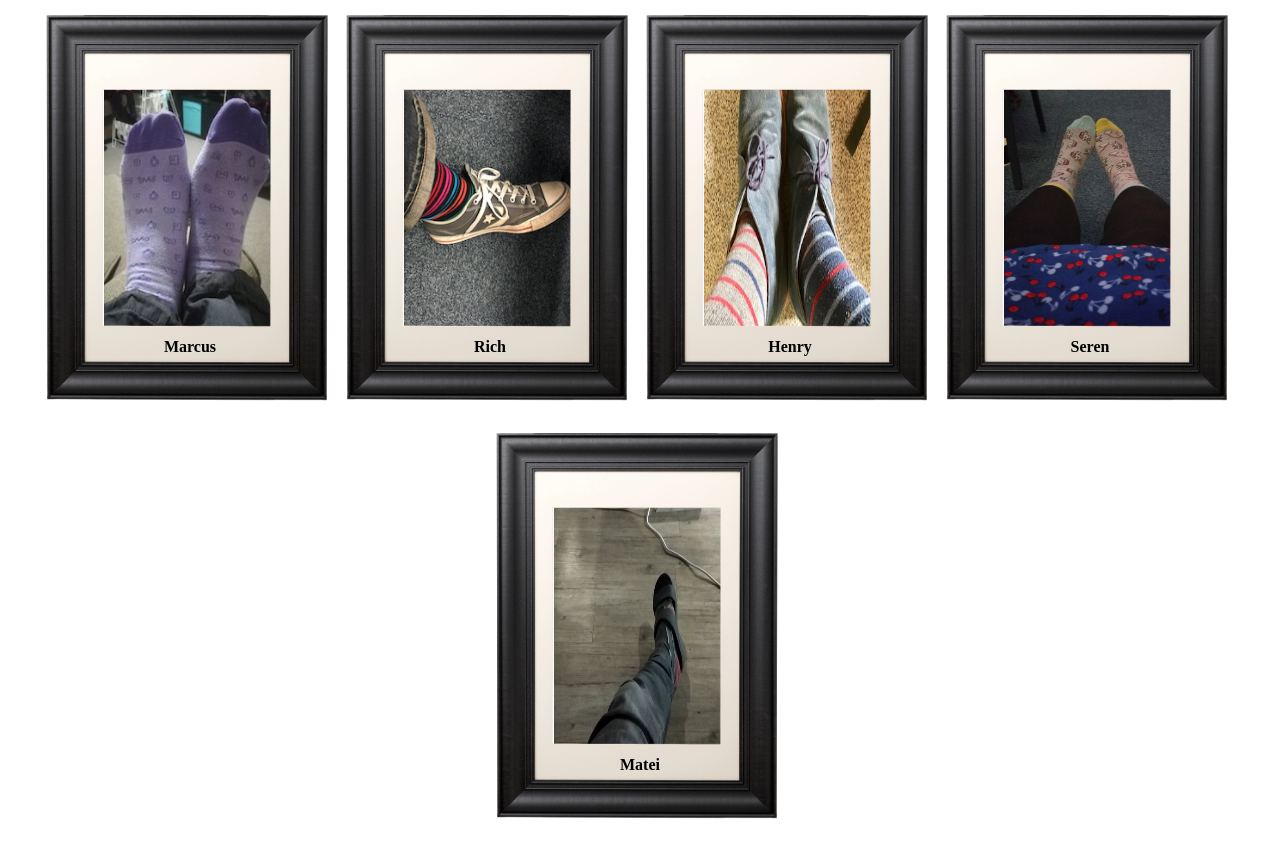
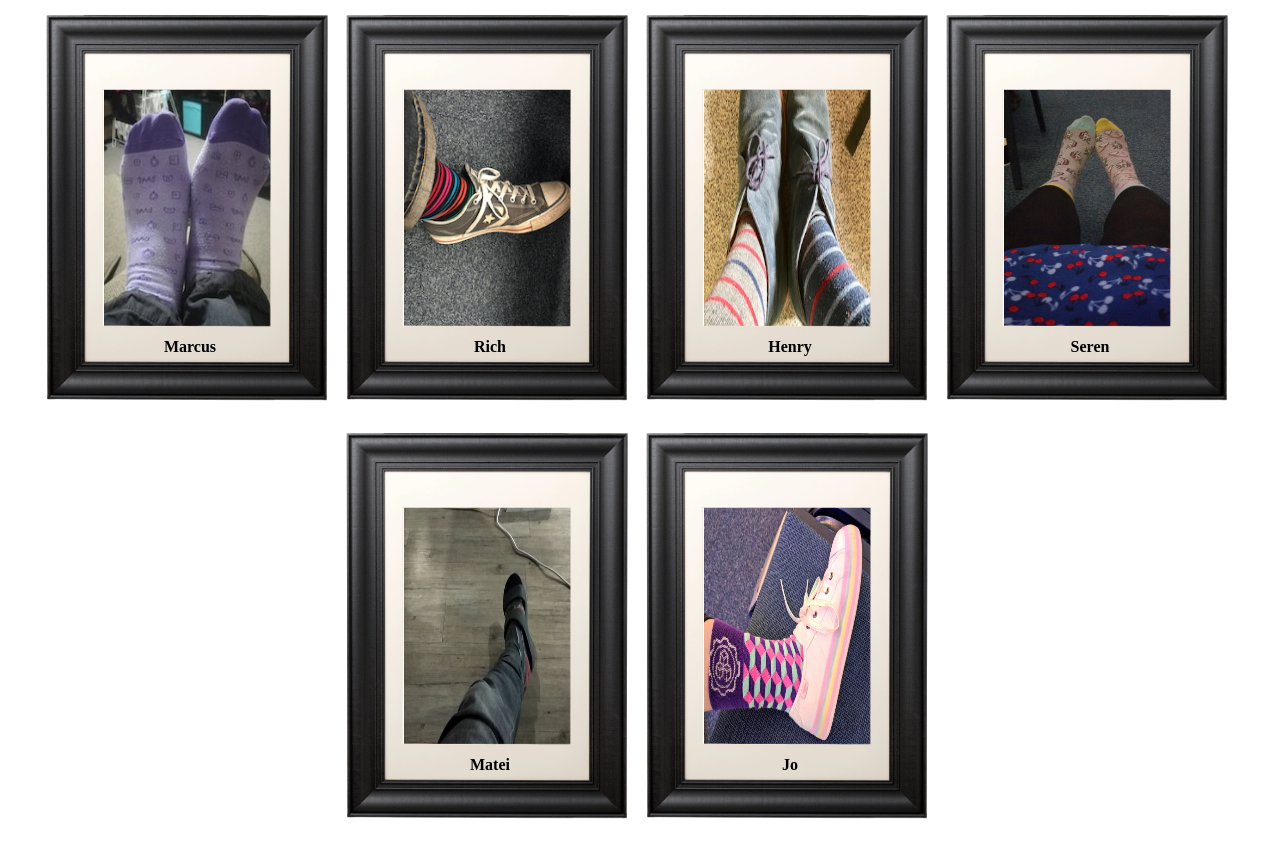
Before and after one commit to jsoxford/jsocksford.club, a plain HTML site: page index.html in a window 1280 px wide. Drawn offline with Linux system fonts and the light colour scheme.

Commit message:
Added Jo

```diff
--- a/index.html
+++ b/index.html
@@ -49,4 +49,9 @@
     <img src="/images/frame.png" />
     <figcaption>Matei</figcaption>
   </figure>
+
+  <figure style="background-image: url(/images/DY-BcZUW0AAnjKK.jpg)">
+    <img src="/images/frame.png" />
+    <figcaption>Jo</figcaption>
+  </figure>
 </div>
```
Also changed, not shown: images/DY-BcZUW0AAnjKK.jpg (added).
